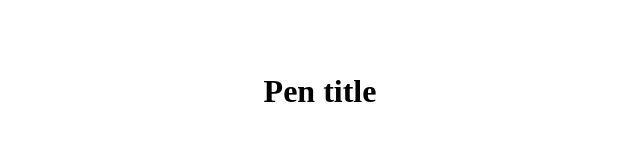
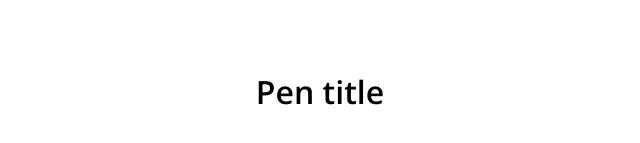
Before and after one commit to Marffe/Page_base_syntax, a plain HTML site: page index.html in a window 1280 px wide. Shown: the part 309-452 px from the top of the page, 320-960 px from the left. Drawn offline with nearby package versions, Linux system fonts and the light colour scheme.

Commit message:
Added openSans

```diff
--- a/style.css
+++ b/style.css
@@ -1,7 +1,10 @@
+@import url('https://fonts.googleapis.com/css2?family=Open+Sans:wght@400;600&display=swap');
+
 * {
     margin: 0px;
     padding: 0px;
     box-sizing: border-box;
+    font-family: 'Open Sans', sans-serif;
 }
 
 body {
```
